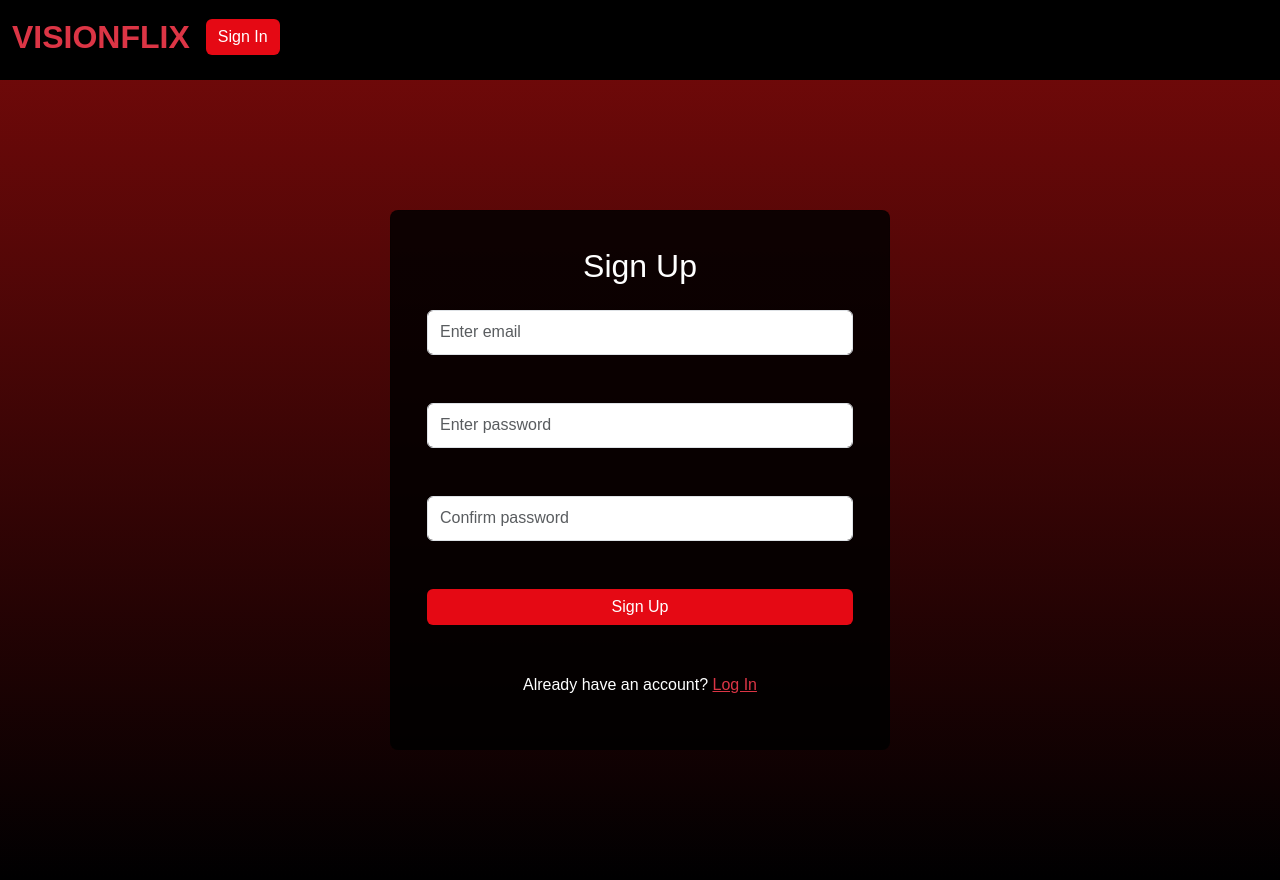
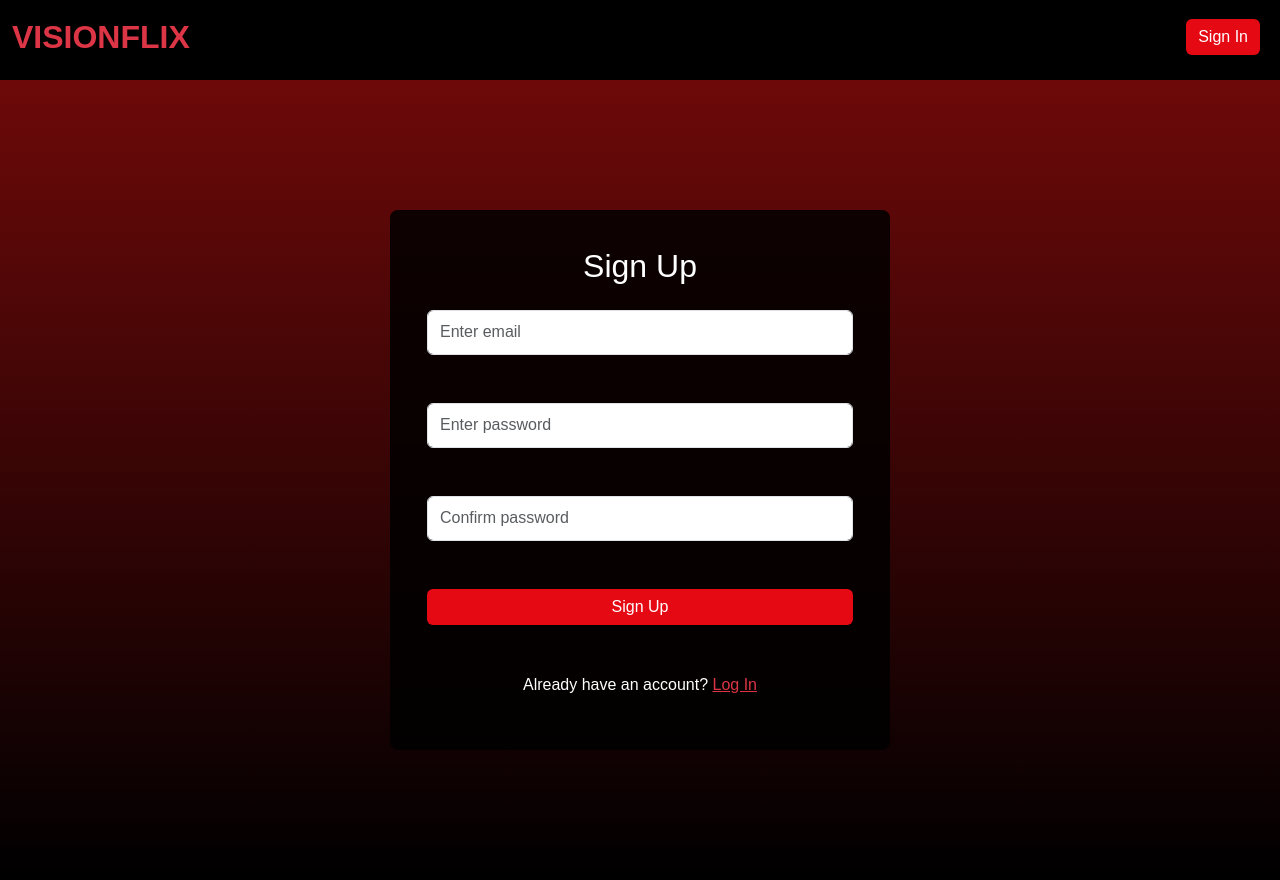
Before and after one commit to Rahul-2603/VISIONFLIX, a Django app: page /accounts/signup/ in a window 1280 px wide. Run offline with Django 5.2, Linux system fonts and the light colour scheme.

Commit message:
nav bar alter

```diff
--- a/templates/base.html
+++ b/templates/base.html
@@ -69,15 +69,16 @@
                     <a href="{% url 'Visionapp:Mylist' %}" class="nav-link text-light text-center">
                         <i class="bi bi-star-fill text-danger fs-5"></i>
                         <div style="font-size:12px;">My List</div>
+
                     </a>
 
-                    <a href="{% url 'account_logout' %}" class="btn btn-danger">
+                    <a href="{% url 'account_logout' %}" class="btn btn-danger me-2 ms-auto ">
                         Logout
                     </a>
 
                     {% else %}
 
-                    <a href="{% url 'account_login' %}" class="btn btn-danger">
+                    <a href="{% url 'account_login' %}" class="btn btn-danger  me-2 ms-auto py">
                         Sign In
                     </a>
 
```
